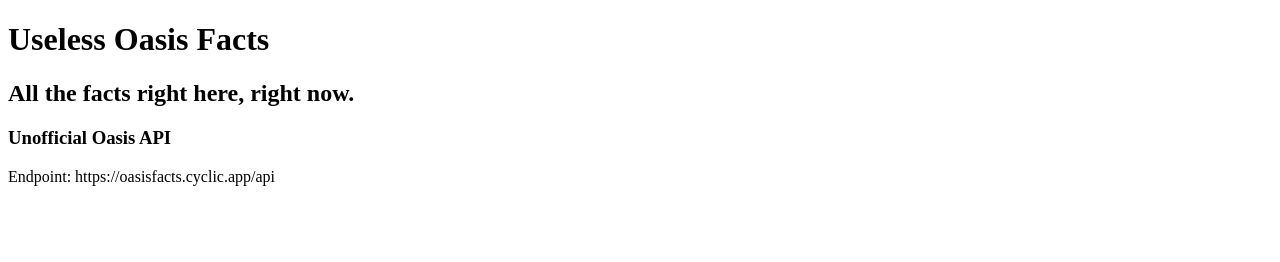
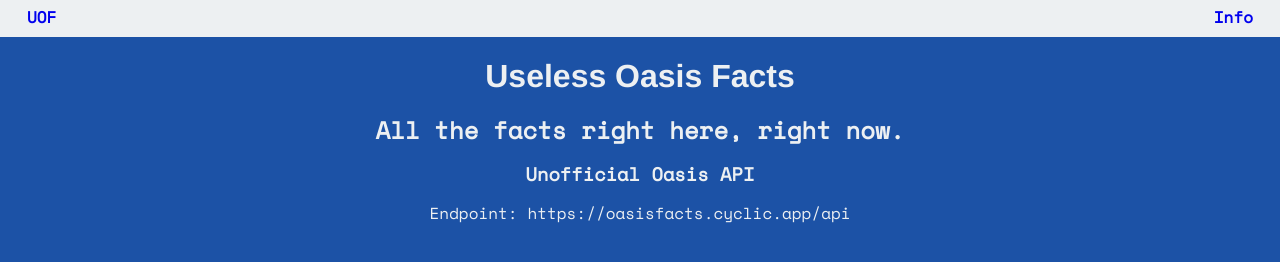
Before and after one commit to weller7/oasisFactsWithClientJs, a website: page info.html in a window 1280 px wide. Drawn offline with nearby package versions, Linux system fonts and the light colour scheme; files whose address does not match are found by name.

Commit message:
Added styles to info page

```diff
--- a/info.html
+++ b/info.html
@@ -2,13 +2,34 @@
 <html lang="en">
     <head>
         <meta charset="UTF-8">
+        <meta name="viewport" content="width=device-width, initial-scale=1">
+
         <title>Useless Oasis Facts</title>
+        <link rel="preconnect" href="https://fonts.googleapis.com">
+		<link rel="preconnect" href="https://fonts.gstatic.com" crossorigin>
+		<link href="https://fonts.googleapis.com/css2?family=Space+Mono&display=swap" rel="stylesheet">
+		<link rel="stylesheet" href="css/normalize.css">
+		<link rel="stylesheet" href="css/style.css">
     </head>
     <body>
+        <header>
+			<nav>
+				<ul>
+					<li class="left"><a href="/">UOF</a></li>
+					<li class="right"><a href="/info">Info</a></li>
+				</ul>
+			</nav>
+		</header>
+
+
+        <section>
         <h1>Useless Oasis Facts</h1>
-        <h2>All the facts right here, right now.</h2>
-        <h3>Unofficial Oasis API</h3>
-        <span>Endpoint: https://oasisfacts.cyclic.app/api</span>
+        <h2 class="info">All the facts right here, right now.</h2>
+        <h3 class="info">Unofficial Oasis API</h3>
+        <span class="info">Endpoint: https://oasisfacts.cyclic.app/api</span>
+
+        </section>
+
 
 
     <script src="main.js"></script>
--- a/public/css/style.css
+++ b/public/css/style.css
@@ -63,6 +63,9 @@
 h1{
   font-family: helvetica, sans-serif;
 }
+.info{
+  font-family: 'Space Mono', monospace;
+}
 p{
   padding: 10px 60px;
   font-family: 'Space Mono', monospace;
```
Also changed, not shown: index.html (+1 -1 lines).
